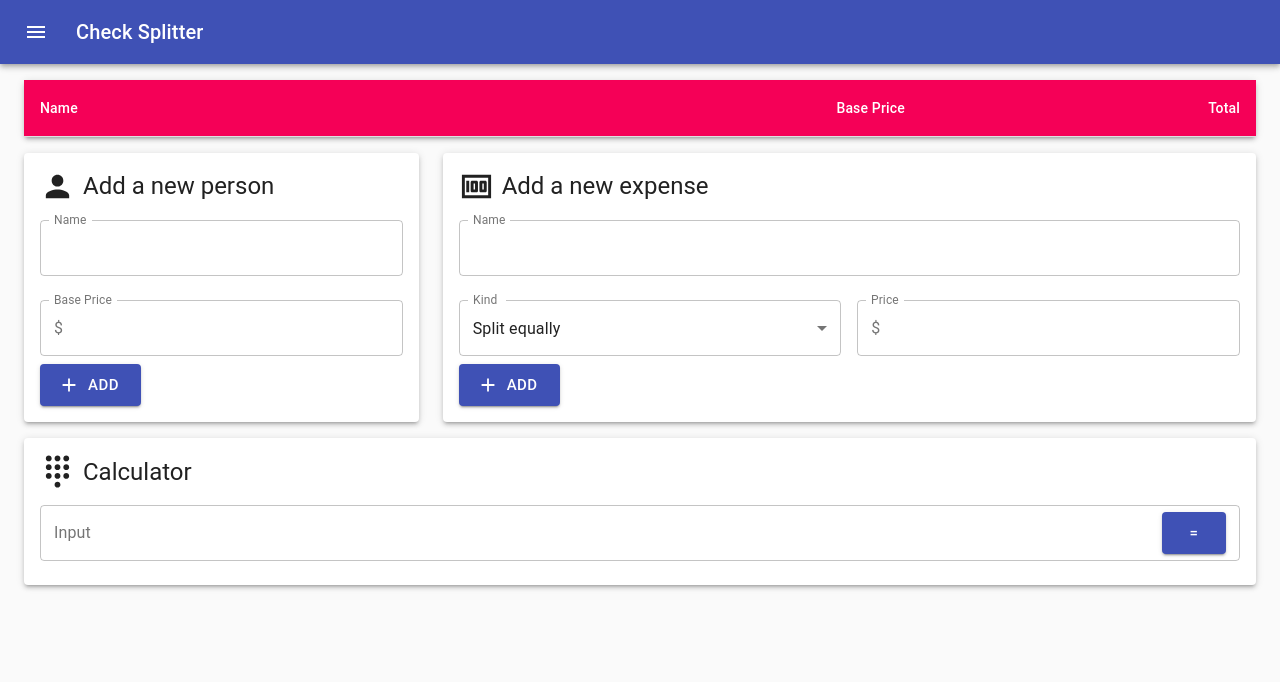
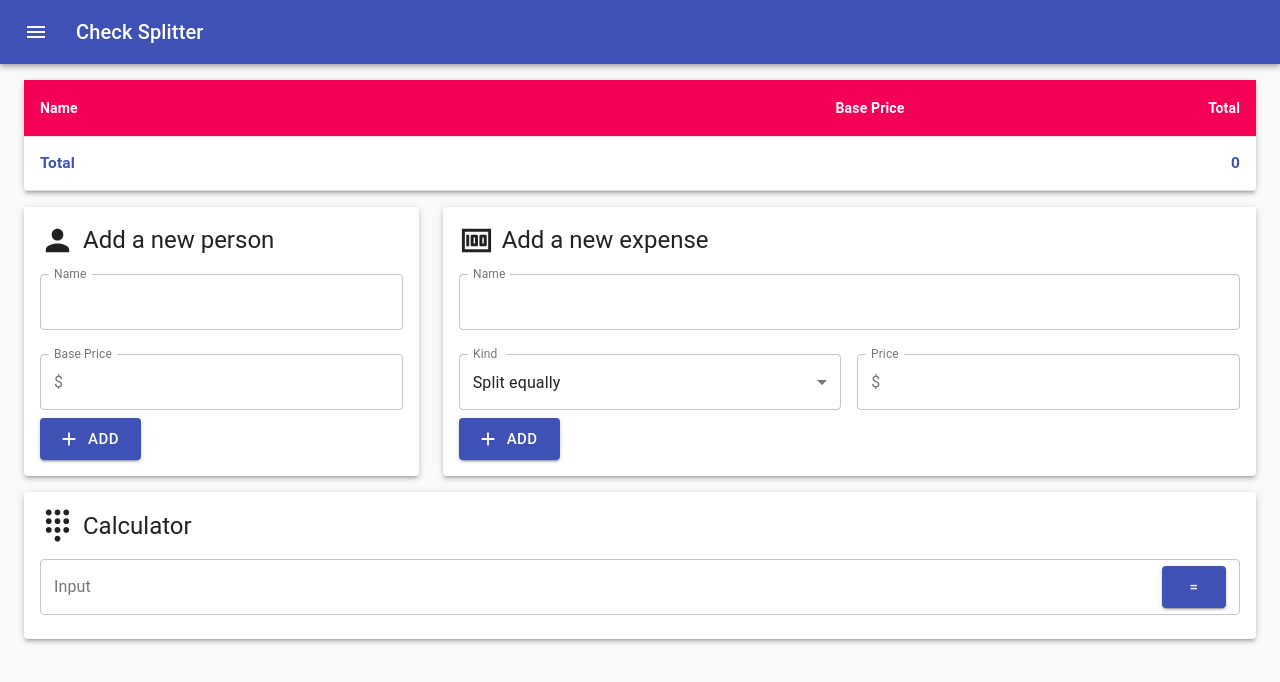
Before and after one commit to paulcacheux/check-splitter, a React (Create React App) app: page / in a window 1280 px wide. Shown: the top 682 px of the page. Built offline with nearby package versions, Linux system fonts and the light colour scheme.

Commit message:
Add a total footer row in the table

```diff
--- a/src/components/CheckTable.tsx
+++ b/src/components/CheckTable.tsx
@@ -10,6 +10,7 @@ import {
     makeStyles,
     withStyles,
     createStyles,
+    TableFooter,
 } from '@material-ui/core';
 import { useSelector } from 'react-redux';
 import { computeExpenses } from '../model/calculator';
@@ -26,6 +27,12 @@ const StyledTableCell = withStyles(theme => {
         head: {
             backgroundColor: theme.palette.secondary.main,
             color: theme.palette.common.white,
+            fontWeight: 'bold',
+        },
+        footer: {
+            color: theme.palette.primary.main,
+            fontWeight: 'bold',
+            fontSize: '1.1em',
         },
     });
 })(TableCell);
@@ -47,6 +54,7 @@ export const CheckTable: React.FC = () => {
     const expenses = useSelector(expensesSelector);
 
     const peopleWithExpenses = computeExpenses(people, expenses);
+    const total = peopleWithExpenses.map(people => people.total).reduce((a, b) => a + b, 0);
 
     return (
         <Paper className={classes.root} elevation={3}>
@@ -84,6 +92,14 @@ export const CheckTable: React.FC = () => {
                             );
                         })}
                     </TableBody>
+                    <TableFooter>
+                        <TableRow>
+                            <StyledTableCell align="left">Total</StyledTableCell>
+                            <StyledTableCell align="right" colSpan={expenses.length + 2}>
+                                {total}
+                            </StyledTableCell>
+                        </TableRow>
+                    </TableFooter>
                 </Table>
             </TableContainer>
         </Paper>
```
